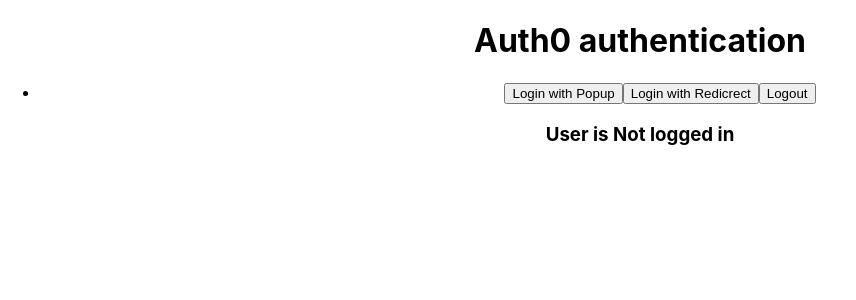
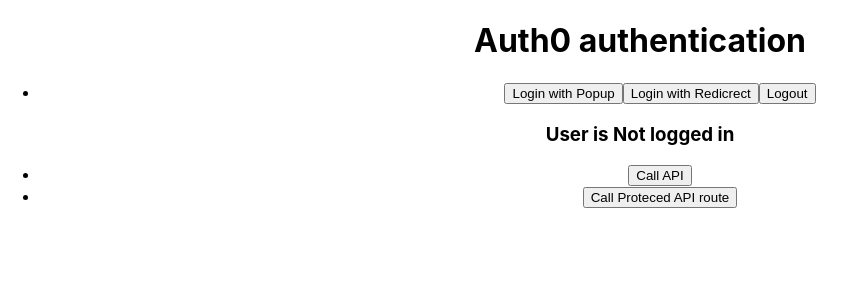
Before and after one commit to cvilla714/tracker-frontend, a React (Create React App) app: page / in a window 1280 px wide. Shown: the top 300 px of the page, without its empty margins (0-856 px from the left). Built offline with nearby package versions, Linux system fonts and the light colour scheme.

Commit message:
extracting getaccestoken silently from the hook Auth0 to get the token

```diff
--- a/src/App.js
+++ b/src/App.js
@@ -1,10 +1,40 @@
 import React from 'react';
 import './App.css';
 import { useAuth0 } from '@auth0/auth0-react';
+import axios from 'axios';
 
 function App() {
-  const { loginWithPopup, loginWithRedirect, logout, user, isAuthenticated } =
-    useAuth0();
+  const {
+    loginWithPopup,
+    loginWithRedirect,
+    logout,
+    user,
+    isAuthenticated,
+    getAccessTokenSilently,
+  } = useAuth0();
+
+  const callApi = async () => {
+    try {
+      const response = await axios.get('http://localhost:4000');
+      console.log(response.data);
+    } catch (error) {
+      console.error(error);
+    }
+  };
+
+  // const callProtectedApi = async () => {
+  //   try {
+  //     const response = await axios.get('http://localhost:4000/protected');
+  //     console.log(response.data);
+  //   } catch (error) {
+  //     console.error(error);
+  //   }
+  // };
+
+  const callProtectedApi = async () => {
+    const token = await getAccessTokenSilently();
+    console.log(token);
+  };
   return (
     <div className="App">
       <h1>Auth0 authentication</h1>
@@ -16,11 +46,15 @@
         </li>
       </ul>
       <h3>User is {isAuthenticated ? 'Logged in' : 'Not logged in'}</h3>
-      {isAuthenticated && (
-        <pre style={{ textAlign: 'start' }}>
-          {JSON.stringify(user, null, 2)}
-        </pre>
-      )}
+      <ul>
+        <li>
+          <button onClick={callApi}>Call API</button>
+        </li>
+        <li>
+          <button onClick={callProtectedApi}>Call Proteced API route </button>
+        </li>
+      </ul>
+      <pre style={{ textAlign: 'start' }}>{JSON.stringify(user, null, 2)}</pre>
     </div>
   );
 }
```
